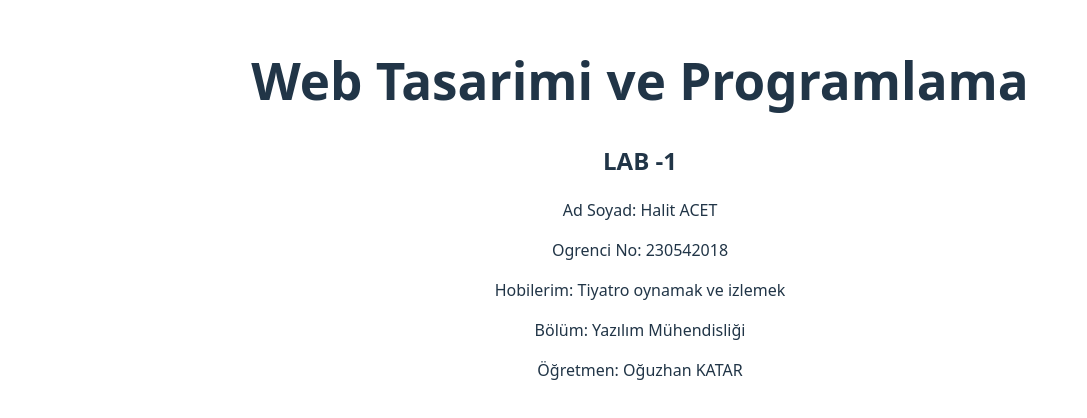
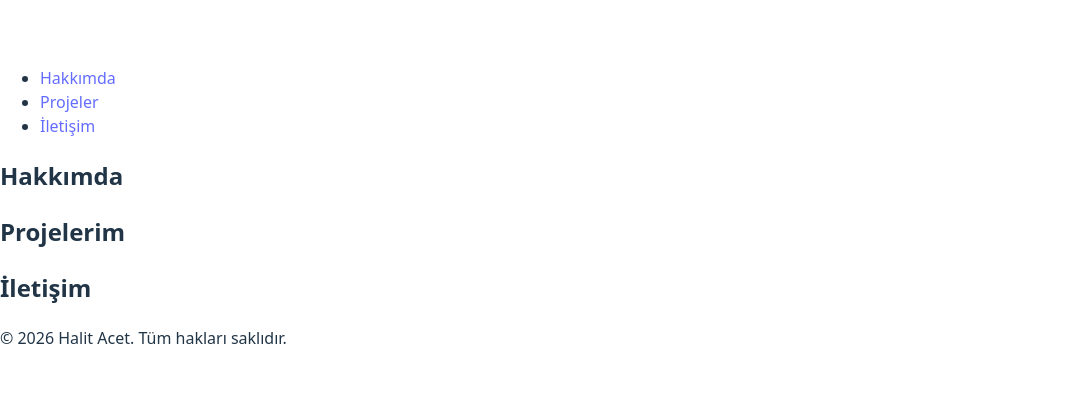
Before and after one commit to HalitACET/web-lab-hello, a React (Vite) app: page / in a window 1280 px wide. Shown: the part 192-610 px from the top of the page, without its empty margins (0-1087 px from the left). Built offline with nearby package versions, Linux system fonts and the light colour scheme.

Commit message:
feat: add semantic HTML portfolio structure

```diff
--- a/index.html
+++ b/index.html
@@ -1,13 +1,16 @@
 <!doctype html>
-<html lang="en">
+<html lang="tr">
+
 <head>
   <meta charset="UTF-8" />
   <link rel="icon" type="image/svg+xml" href="/vite.svg" />
   <meta name="viewport" content="width=device-width, initial-scale=1.0" />
   <title>web-lab-hello</title>
 </head>
+
 <body>
   <div id="root"></div>
   <script type="module" src="/src/main.tsx"></script>
 </body>
+
 </html>
--- a/src/App.tsx
+++ b/src/App.tsx
@@ -1,19 +1,34 @@
-import { useState } from 'react'
-import reactLogo from './assets/react.svg'
-import viteLogo from '/vite.svg'
-import './App.css'
-
 function App() {
   return (
-    <div >
-      <h1 >Web Tasarimi ve Programlama </h1 >
-      <h2 >LAB -1</h2 >
-      <p>Ad Soyad: Halit ACET</p>
-      <p>Ogrenci No: 230542018</p>
-      <p>Hobilerim: Tiyatro oynamak ve izlemek</p>
-      <p>Bölüm: Yazılım Mühendisliği</p>
-      <p>Öğretmen: Oğuzhan KATAR</p>
-    </div >
+    <>
+      <header>
+        <nav>
+          <ul>
+            <li><a href="#hakkimda">Hakkımda</a></li>
+            <li><a href="#projeler">Projeler</a></li>
+            <li><a href="#iletisim">İletişim</a></li>
+          </ul>
+        </nav>
+      </header>
+
+      <main>
+        <section id="hakkimda">
+          <h2>Hakkımda</h2>
+        </section>
+
+        <section id="projeler">
+          <h2>Projelerim</h2>
+        </section>
+
+        <section id="iletisim">
+          <h2>İletişim</h2>
+        </section>
+      </main>
+
+      <footer>
+        <p>&copy; 2026 Halit Acet. Tüm hakları saklıdır.</p>
+      </footer>
+    </>
   )
 }
 
```
Lines whose indentation alone changed are shown as unchanged.
